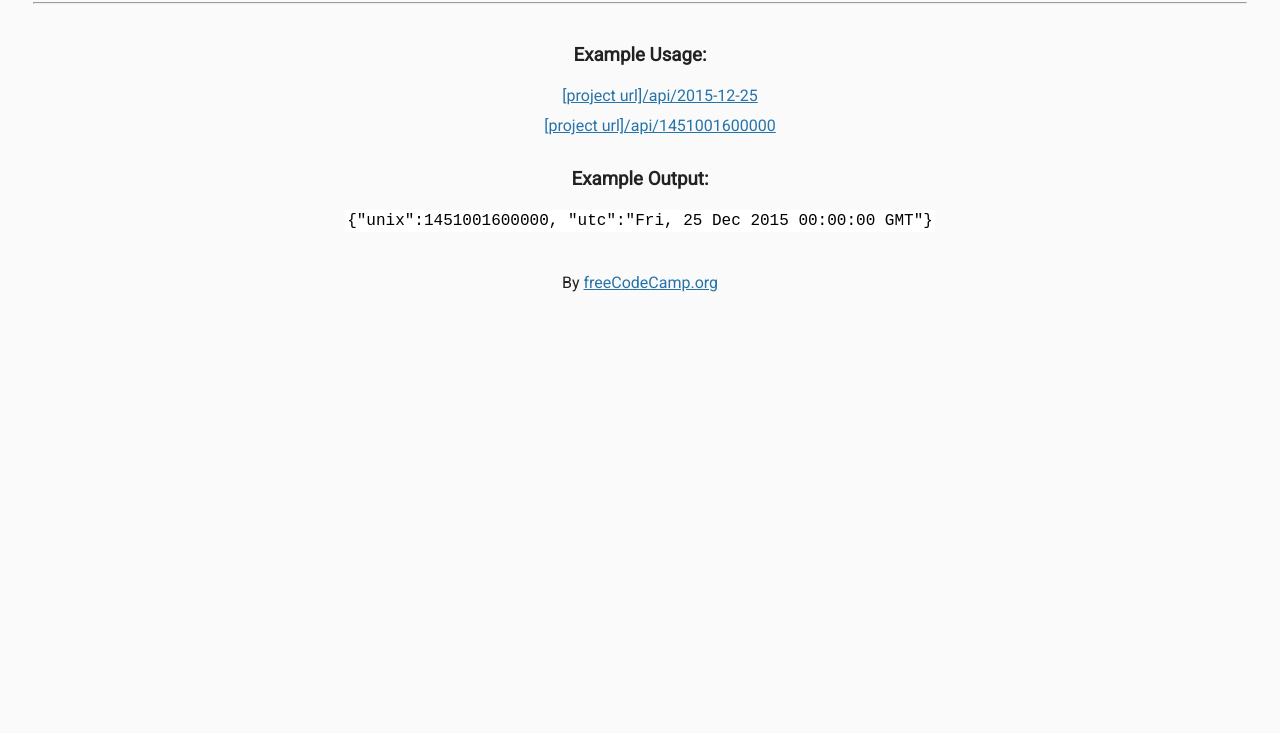
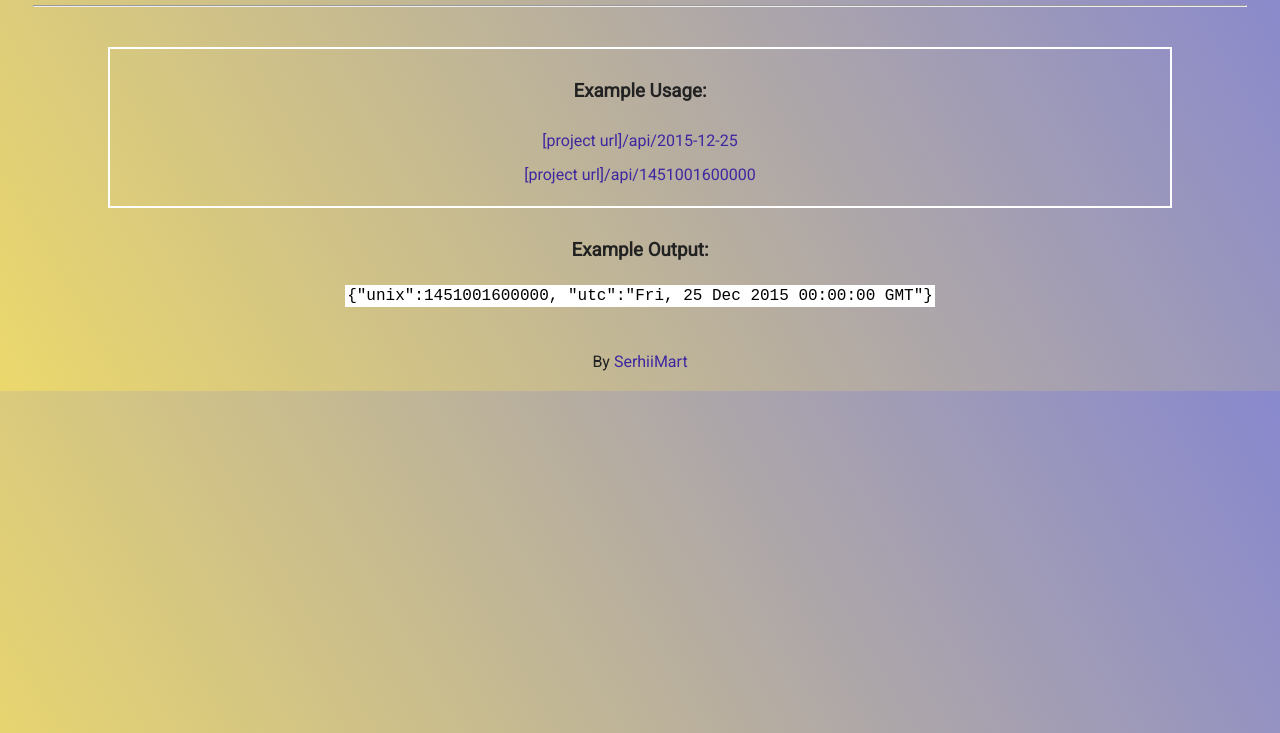
Before and after one commit to SerhiiMart/FreeCodeCamp-APIs-and-Microservices, a website: page boilerplate-project-timestamp/views/index.html in a window 1280 px wide. Shown: the part 67-800 px from the top of the page. Drawn offline with Linux system fonts and the light colour scheme; files that its build step writes are made by us from their sources.

```diff
--- a/boilerplate-project-timestamp/public/style.css
+++ b/boilerplate-project-timestamp/public/style.css
@@ -4,9 +4,11 @@
 	font-family: 'Roboto', sans-serif;
 	font-size: 16px;
 	color: #222;
-	background-color: #FaFaFa;
+	background: linear-gradient(60deg, rgb(235, 216, 108), rgb(136, 136, 206));
+
+  background-size:cover;
 	text-align: center;
-	line-height: 1.4em;
+	line-height: 1.6em;
 }
 
 .container {
@@ -22,6 +24,11 @@
 	margin: 25px;
 }
 
+.exampl {
+	margin: 1px 100px;
+	border: 2px solid rgb(255, 255, 255);
+}
+
 .footer {
 	margin-top: 40px;
 }
@@ -35,6 +42,8 @@
 
 ul {
 	list-style-type: none;
+  padding: 5px;
+  margin: 5px;
 }
 
 li {
@@ -42,5 +51,10 @@
 }
 
 a {
-	color: #2574A9;
+	color: rgb(61, 39, 160);
+	text-decoration: none;
 }
+
+a:hover {
+  color: #268819;
+}
--- a/boilerplate-project-timestamp/views/index.html
+++ b/boilerplate-project-timestamp/views/index.html
@@ -2,8 +2,8 @@
 
 <html>
    <head>
-      <title>Timestamp Microservice | freeCodeCamp.org</title>
-      <link rel="shortcut icon" href="https://cdn.freecodecamp.org/universal/favicons/favicon-32x32.png" type="image/x-icon"/>
+      <title>Timestamp Microservice for freeCodeCamp.org</title>
+      <link rel="shortcut icon" href="https://images.all-free-download.com/images/graphiclarge/clock_4271.jpg" type="image/x-icon"/>
       <link href="https://fonts.googleapis.com/css?family=Roboto" rel="stylesheet" type="text/css">
       <link href="style.css" rel="stylesheet" type="text/css">
    </head>
@@ -12,12 +12,13 @@
     <h1>Timestamp Microservice</h1>
     <hr />
     <div class="container">
+      <div class="exampl">
       <h3>Example Usage:</h3>
       <ul>
         <li><a href="api/2015-12-25">[project url]/api/2015-12-25</a></li>
         <li><a href="api/1451001600000">[project url]/api/1451001600000</a></li>
       </ul>
-
+    </div>
       <h3>Example Output:</h3>
       <p>
         <code>{"unix":1451001600000, "utc":"Fri, 25 Dec 2015 00:00:00 GMT"}</code>
@@ -25,7 +26,7 @@
     </div>
     <div class="footer">
       <p>
-        By <a href="https://www.freecodecamp.org/">freeCodeCamp.org</a>
+        By <a href="https://github.com/SerhiiMart">SerhiiMart</a>
       </p>
     </div>
   </body>
```
